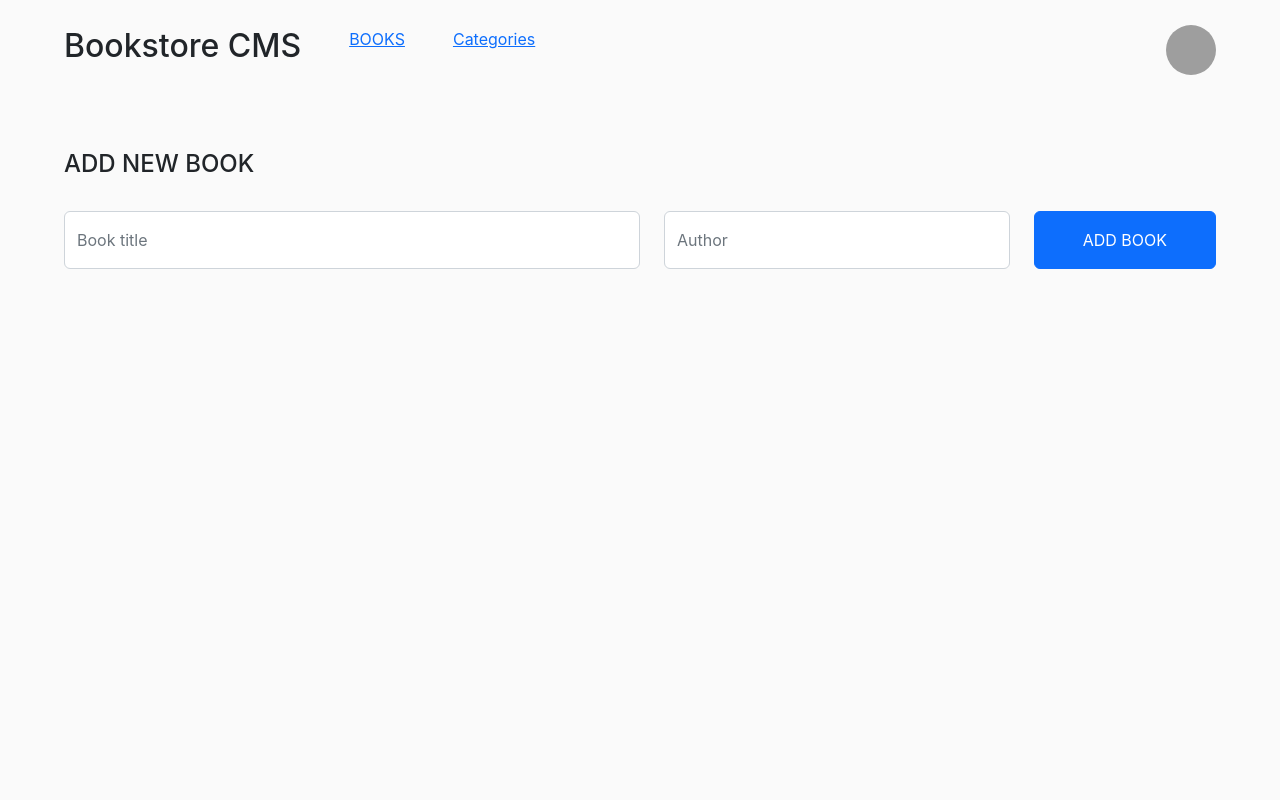
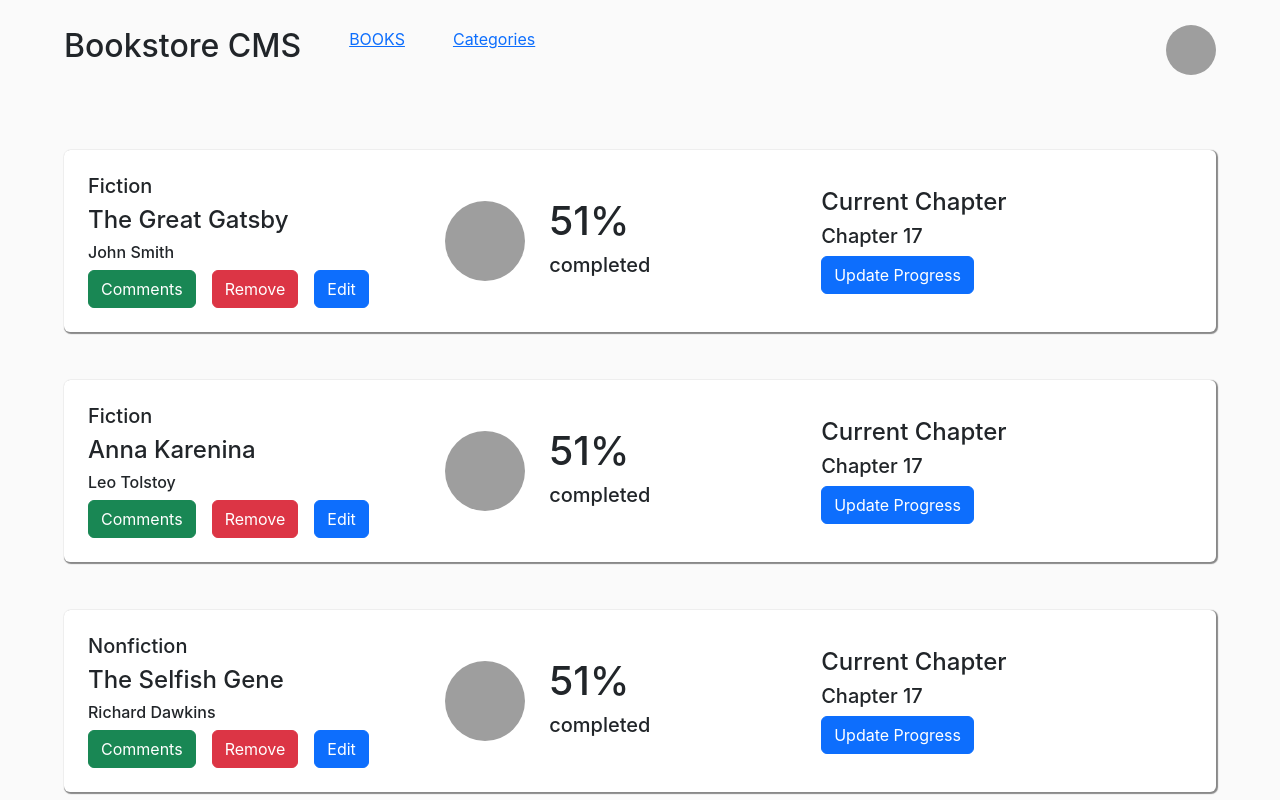
Before and after one commit to benja27/AwsomeBooksReact, a React (Create React App) app: page / in a window 1280 px wide. Shown: the top 800 px of the page. Built offline with nearby package versions, Linux system fonts and the light colour scheme; grey boxes are pictures that could not be loaded.

Commit message:
fix linter errors

```diff
--- a/src/components/book.jsx
+++ b/src/components/book.jsx
@@ -4,7 +4,7 @@ import { useDispatch } from 'react-redux';
 import { removeBook } from '../redux/books/bookSlice';
 
 function Book({
-  title, author, id, progress,
+  title, author, id, category,
 }) {
   const dispatch = useDispatch();
   // const books = useSelector((data) => data.books.books);
@@ -13,7 +13,7 @@ function Book({
     <div className="d-flex book px-4 py-4 rounded mb-5">
       <div style={{ width: '60%' }} className="d-flex justify-content-between">
         <div className="">
-          <h5>Category</h5>
+          <h5>{category || 'no category' }</h5>
           <h4>{title}</h4>
           <h6>{author}</h6>
           <div className="d-flex gap-3">
@@ -45,9 +45,7 @@ function Book({
           />
           <div>
             <h1>
-              { progress }
-              {' '}
-              %
+              51%
             </h1>
             <h5>completed</h5>
           </div>
@@ -73,7 +71,7 @@ Book.propTypes = {
   title: PropTypes.string.isRequired,
   author: PropTypes.string.isRequired,
   id: PropTypes.number.isRequired,
-  progress: PropTypes.number.isRequired,
+  category: PropTypes.string.isRequired,
 };
 
 export default Book;
--- a/src/components/bookForm.jsx
+++ b/src/components/bookForm.jsx
@@ -4,14 +4,14 @@ import { addBook } from '../redux/books/bookSlice';
 
 function BookForm() {
   const [bookData, setBookData] = useState({
-    title: '', author: '', id: 0, progress: 0,
+    title: '', author: '', id: 0, category: 'no category',
   });
 
   const dispatch = useDispatch();
 
   const handleSubmit = (e) => {
     e.preventDefault();
-    setBookData({ ...bookData, id: Math.random(), progress: Math.floor(Math.random() * 100) });
+    setBookData({ ...bookData, id: Math.random() });
     dispatch(addBook(bookData));
   };
 
--- a/src/components/booksWrapper.jsx
+++ b/src/components/booksWrapper.jsx
@@ -5,27 +5,6 @@ import BookForm from './bookForm';
 
 function BooksWrapper() {
   const books = useSelector((data) => data.books);
-
-  // const listOfBooks = [
-  //   {
-  //     name: 'The Hunger Games',
-  //     author: 'Suzanne Collins',
-  //     category: 'Action',
-  //     progress: '8%',
-  //     },
-  //     {
-  //       name: 'Dune',
-  //       author: 'Franj Herbert',
-  //       category: 'Sci-Fi',
-  //       progress: '64%',
-  //     },
-  //     {
-  //       name: 'Capital in the Twenty-First Century',
-  //       author: 'Suzanne Collins',
-  //       category: 'Economy',
-  //       progress: '0%',
-  //   },
-  // ];
 
   return (
     <div className="center" style={{ marginTop: '50px' }}>
@@ -35,6 +14,7 @@ function BooksWrapper() {
           author={book.author}
           progress={book.progress}
           id={book.id}
+          category={book.category}
           key={Math.random()}
         />
       )) : <h1>Empty list</h1>}
--- a/src/redux/books/bookSlice.jsx
+++ b/src/redux/books/bookSlice.jsx
@@ -1,7 +1,26 @@
 import { createSlice } from '@reduxjs/toolkit';
 
 const initialState = {
-  books: [],
+  books: [
+    {
+      id: 1,
+      title: 'The Great Gatsby',
+      author: 'John Smith',
+      category: 'Fiction',
+    },
+    {
+      id: 2,
+      title: 'Anna Karenina',
+      author: 'Leo Tolstoy',
+      category: 'Fiction',
+    },
+    {
+      id: 3,
+      title: 'The Selfish Gene',
+      author: 'Richard Dawkins',
+      category: 'Nonfiction',
+    },
+  ],
 };
 
 export const bookSlice = createSlice({
@@ -10,10 +29,10 @@ export const bookSlice = createSlice({
   reducers: {
     addBook: (state, action) => {
       const {
-        title, author, id, progress,
+        title, author, id, category,
       } = action.payload;
       state.books.push({
-        title, author, id, progress,
+        title, author, id, category,
       });
     },
     removeBook: (state, action) => {
```
